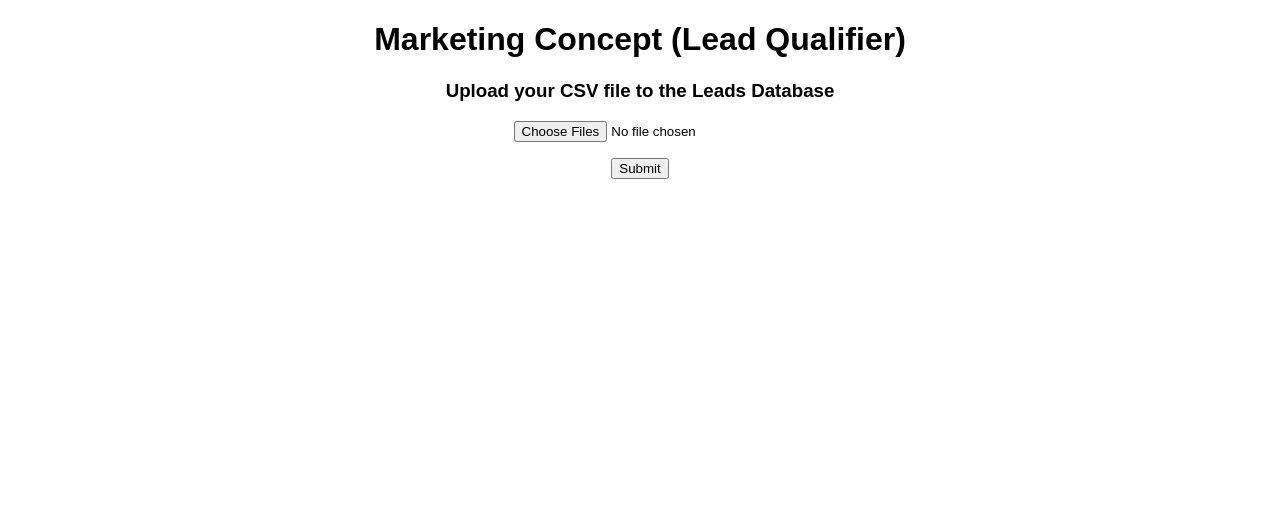
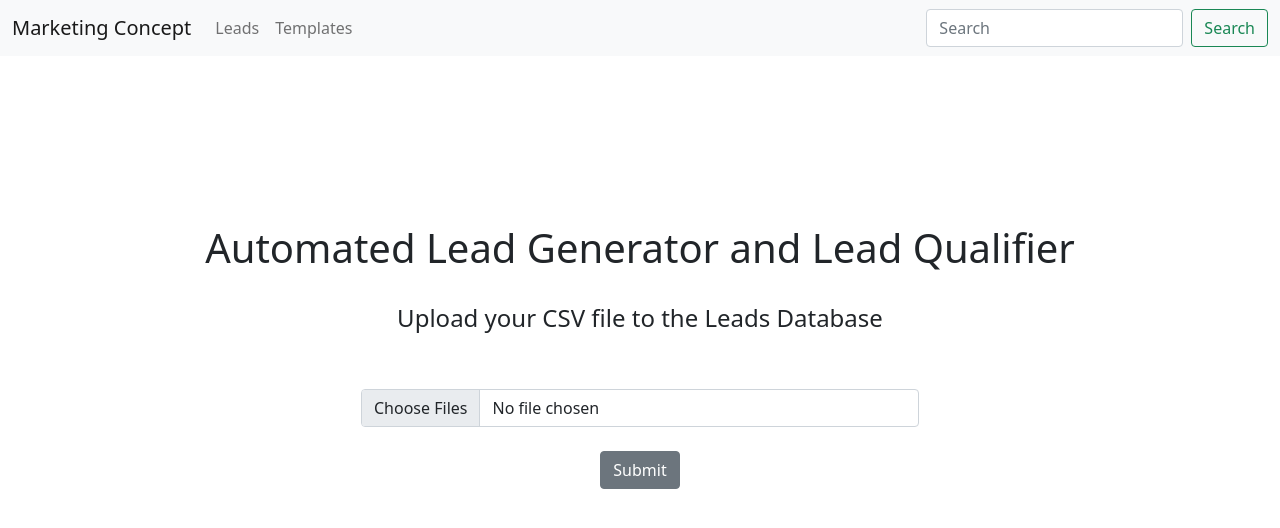
Before and after one commit to philipjani/Marketing-Concept, a Flask app: page / in a window 1280 px wide. Shown: the top 528 px of the page. Run offline with Flask 2, Linux system fonts and the light colour scheme.

Commit message:
Added Bootstrap, 404 & 500 error pages & navbar

```diff
--- a/app.py
+++ b/app.py
@@ -58,14 +58,26 @@
     else:
         return render_template('index.html')
 
-@app.route('/test')
-def test():
+@app.route('/leads')
+def leads():
     con = sqlite3.connect('test.db')
 
     cur = con.cursor()
-    cur.execute("SELECT * FROM lead LIMIT 15;")
+    cur.execute("SELECT * FROM lead WHERE property_type LIKE '%Residential%' LIMIT 10;")
     data = cur.fetchall()
-    return render_template('test.html', data=data)
+    return render_template('leads.html', data=data)
+
+@app.route('/templates')
+def templates():
+    return render_template('templates.html')
+
+@app.errorhandler(404)
+def page_not_found(error):
+   return render_template('404.html', title = '404'), 404
+
+@app.errorhandler(500)
+def page_not_found(error):
+   return render_template('500.html', title = '500'), 500
 
 if __name__ == '__main__':
     app.run(debug=True)
--- a/static/css/main.css
+++ b/static/css/main.css
@@ -1,10 +1,8 @@
-* {
+/* * {
     font-family: sans-serif;
-}
+} */
 
 table, th, td {
     text-align: center;
-    border-collapse: collapse;
-    border: 1px solid black;
-    padding: 10px;
+    /* font-size: small; */
 }
--- a/templates/base.html
+++ b/templates/base.html
@@ -5,10 +5,16 @@
     <meta http-equiv="X-UA-Compatible" content="IE=edge">
     <meta name="viewport" content="width=device-width, initial-scale=1.0">
     <link rel="stylesheet" href="{{ url_for('static', filename='css/main.css')}}">
+    <!-- CSS only -->
+    <link href="https://cdn.jsdelivr.net/npm/bootstrap@5.0.2/dist/css/bootstrap.min.css" rel="stylesheet" integrity="sha384-EVSTQN3/azprG1Anm3QDgpJLIm9Nao0Yz1ztcQTwFspd3yD65VohhpuuCOmLASjC" crossorigin="anonymous">
     <title>Marketing Concept</title>
     {% block head %}{% endblock %}
 </head>
 <body>
-    {% block body %}{%  endblock %}
+    {% include 'navbar.html' %}
+    <div class="container">
+        {% block body %}{%  endblock %}
+    </div>
+    <script src="https://cdn.jsdelivr.net/npm/bootstrap@5.0.2/dist/js/bootstrap.bundle.min.js" integrity="sha384-MrcW6ZMFYlzcLA8Nl+NtUVF0sA7MsXsP1UyJoMp4YLEuNSfAP+JcXn/tWtIaxVXM" crossorigin="anonymous"></script>
 </body>
 </html>
--- a/templates/index.html
+++ b/templates/index.html
@@ -6,13 +6,19 @@
 
 {% block body %}
 
-<h1 style="text-align: center;">Marketing Concept (Lead Qualifier)</h1>
+<br><br><br><br><br><br><br>
+<h1 style="text-align: center;">Automated Lead Generator and Lead Qualifier</h1>
 
 <div style="text-align: center;">
-    <h3>Upload your CSV file to the Leads Database</h3>
+    <br><h4>Upload your CSV file to the Leads Database</h4>
     <form method="POST" action="" enctype="multipart/form-data">
-      <p><input type="file" multiple name="file"></p>
-      <p><input type="submit" value="Submit"></p>
+      <br><br>
+      <div class="mb-4" style="padding-left: 25%; padding-right: 25%;">
+        <input type="file" name="file" class="form-control" id="formFileMultiple" multiple>
+      </div>
+      <div>
+        <input class="btn btn-secondary " type="submit" value="Submit">
+      </div>
     </form>
 </div>
 
--- /dev/null
+++ b/templates/navbar.html
@@ -0,0 +1,33 @@
+<nav class="navbar navbar-expand-lg navbar-light bg-light">
+    <div class="container-fluid">
+      <a class="navbar-brand" href="{{ url_for('index') }}">Marketing Concept</a>
+      <button class="navbar-toggler" type="button" data-bs-toggle="collapse" data-bs-target="#navbarSupportedContent" aria-controls="navbarSupportedContent" aria-expanded="false" aria-label="Toggle navigation">
+        <span class="navbar-toggler-icon"></span>
+      </button>
+      <div class="collapse navbar-collapse" id="navbarSupportedContent">
+        <ul class="navbar-nav me-auto mb-2 mb-lg-0">
+          <li class="nav-item">
+            <a class="nav-link" href="{{ url_for('leads') }}">Leads</a>
+          </li>
+          <li class="nav-item">
+            <a class="nav-link" href="{{ url_for('templates') }}">Templates</a>
+          </li>
+          <!-- <li class="nav-item dropdown">
+            <a class="nav-link dropdown-toggle" href="#" id="navbarDropdown" role="button" data-bs-toggle="dropdown" aria-expanded="false">
+              Dropdown
+            </a>
+            <ul class="dropdown-menu" aria-labelledby="navbarDropdown">
+              <li><a class="dropdown-item" href="#">Action</a></li>
+              <li><a class="dropdown-item" href="#">Another action</a></li>
+              <li><hr class="dropdown-divider"></li>
+              <li><a class="dropdown-item" href="#">Something else here</a></li>
+            </ul>
+          </li> -->
+        </ul>
+        <form class="d-flex">
+          <input class="form-control me-2" type="search" placeholder="Search" aria-label="Search">
+          <button class="btn btn-outline-success" type="submit">Search</button>
+        </form>
+      </div>
+    </div>
+  </nav>
```
Also changed, not shown: templates/404.html (added, +21 -0 lines), templates/500.html (added, +21 -0 lines), templates/leads.html (renamed from templates/test.html, +4 -3 lines), templates/templates.html (added, +23 -0 lines).
